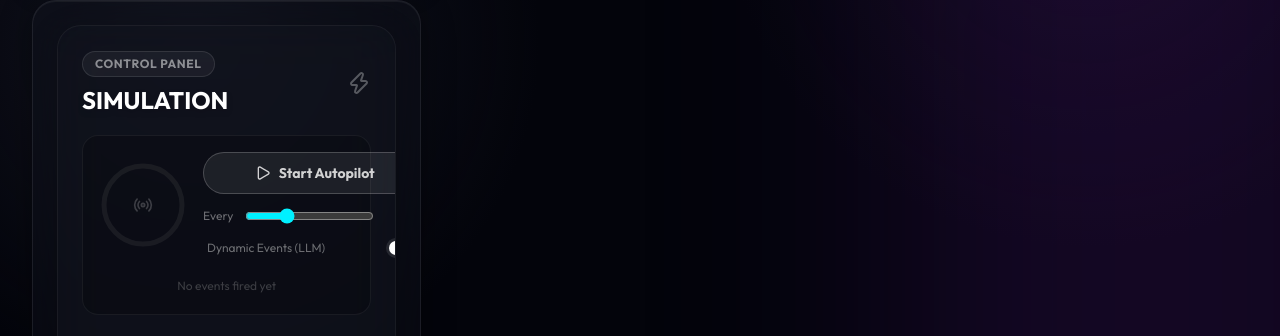
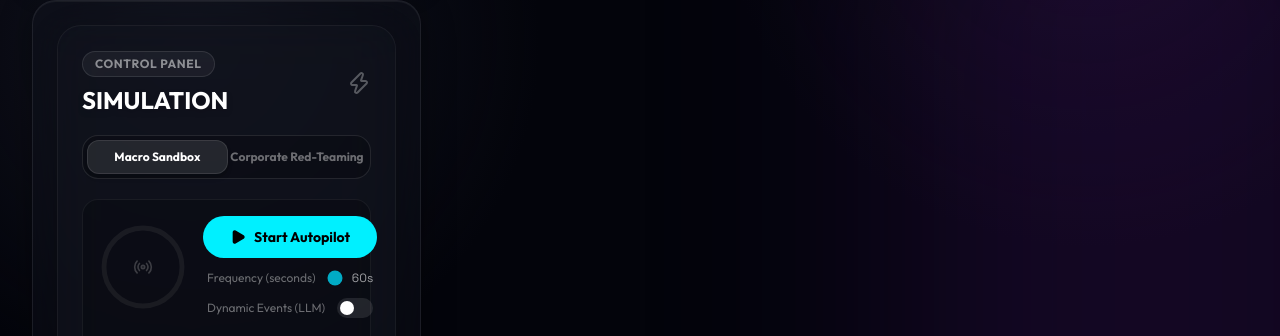
Before and after one commit to ayyushutup/HiveMIND, a React (Vite) app in the folder frontend/: page / in a window 1280 px wide. Shown: the part 2760-3096 px from the top of the page. Built offline with nearby package versions, Linux system fonts and the light colour scheme; no server answers.

Commit message:
feat(frontend): update GodInput and SentimentDashboard components

```diff
--- a/frontend/src/components/GodInput.jsx
+++ b/frontend/src/components/GodInput.jsx
@@ -60,6 +60,7 @@ export default function GodInput({ onInject, messages }) {
   const [seed, setSeed]         = useState('');
   const [loading, setLoading]   = useState(false);
   const [maxRounds, setMaxRounds] = useState(12);
+  const [activeMode, setActiveMode] = useState('macro');
 
   // Autopilot state
   const [autopilot, setAutopilot]           = useState(false);
@@ -80,6 +81,7 @@ export default function GodInput({ onInject, messages }) {
         setInterval_(data.interval ?? 60);
         setLastEvent(data.last_event ?? '');
         setDynamic(data.dynamic ?? false);
+        setActiveMode(data.mode ?? 'macro');
         if (data.running && data.next_fire_at) {
           nextFireAtRef.current = data.next_fire_at * 1000; // convert to ms
           const secs = Math.max(0, Math.round((data.next_fire_at * 1000 - Date.now()) / 1000));
@@ -109,6 +111,12 @@ export default function GodInput({ onInject, messages }) {
       setLastEvent(last.event ?? '');
       setFirePulse(true);
       setTimeout(() => setFirePulse(false), 800);
+    }
+
+    if (last.type === 'system_config') {
+      if (last.config?.mode) {
+        setActiveMode(last.config.mode);
+      }
     }
   }, [messages]);
 
@@ -167,6 +175,19 @@ export default function GodInput({ onInject, messages }) {
     }
   }, [autopilot, interval]);
 
+  const handleModeChange = async (newMode) => {
+    setActiveMode(newMode);
+    try {
+      await fetch('/api/set_mode', {
+        method: 'POST',
+        headers: { 'Content-Type': 'application/json' },
+        body: JSON.stringify({ mode: newMode })
+      });
+    } catch (err) {
+      console.error("Failed to set mode:", err);
+    }
+  };
+
   // ── Manual injection ──────────────────────────────────────────────────────
   const handleSubmit = async (e) => {
     e.preventDefault();
@@ -179,7 +200,20 @@ export default function GodInput({ onInject, messages }) {
         body: JSON.stringify({ max_rounds: maxRounds })
       });
     } catch {}
+
+    if (activeMode === 'red_team') {
+      try {
+        await fetch('/api/inject_strategy', {
+          method: 'POST',
+          headers: { 'Content-Type': 'application/json' },
+          body: JSON.stringify({ strategy: seed })
+        });
+      } catch (err) {
+        console.error("Strategy injection failed:", err);
+      }
+    } else {
       await onInject(seed);
+    }
     setSeed('');
     setLoading(false);
   };
@@ -205,25 +239,48 @@ export default function GodInput({ onInject, messages }) {
         <div>
           <AnimatePresence mode="wait">
             <motion.div
-              key={autopilot ? 'auto' : 'manual'}
+              key={activeMode === 'red_team' ? 'redteam' : (autopilot ? 'auto' : 'manual')}
               initial={{ opacity: 0, y: -4 }}
               animate={{ opacity: 1, y: 0 }}
               exit={{ opacity: 0, y: 4 }}
               className="text-xs font-bold px-3 py-1 rounded-full uppercase tracking-wider mb-2 inline-block border"
-              style={autopilot
+              style={activeMode === 'red_team'
+                ? { backgroundColor: 'rgba(189,0,255,0.1)', color: 'var(--color-brand-purple)', borderColor: 'rgba(189,0,255,0.3)' }
+                : autopilot
                   ? { backgroundColor: 'rgba(0,240,255,0.1)', color: 'var(--color-brand-cyan)', borderColor: 'rgba(0,240,255,0.3)' }
                   : { backgroundColor: 'rgba(255,255,255,0.05)', color: 'rgba(255,255,255,0.5)', borderColor: 'rgba(255,255,255,0.1)' }
               }
             >
-              {autopilot ? '● Autopilot Active' : 'Control Panel'}
+              {activeMode === 'red_team' ? '🛡️ Risk Stress-Testing' : (autopilot ? '● Autopilot Active' : 'Control Panel')}
             </motion.div>
           </AnimatePresence>
-          <h2 className="text-2xl font-bold text-white leading-tight drop-shadow-md">SIMULATION</h2>
+          <h2 className="text-2xl font-bold text-white leading-tight drop-shadow-md">
+            {activeMode === 'red_team' ? 'RED TEAMING' : 'SIMULATION'}
+          </h2>
         </div>
         <Zap className="w-6 h-6 text-white/30" />
       </div>
 
-      {/* ── AUTOPILOT SECTION ── */}
+      {/* Mode Selector */}
+      <div className="flex border border-white/10 rounded-2xl p-1 bg-black/20">
+        <button
+          type="button"
+          onClick={() => handleModeChange("macro")}
+          className={`flex-1 text-center py-2 text-xs font-bold rounded-xl transition-all ${activeMode === "macro" ? "bg-white/10 text-white shadow-md border border-white/10" : "text-white/40 hover:text-white/70"}`}
+        >
+          Macro Sandbox
+        </button>
+        <button
+          type="button"
+          onClick={() => handleModeChange("red_team")}
+          className={`flex-1 text-center py-2 text-xs font-bold rounded-xl transition-all ${activeMode === "red_team" ? "bg-[var(--color-brand-purple)]/20 text-white shadow-md border border-[var(--color-brand-purple)]/30" : "text-white/40 hover:text-white/70"}`}
+        >
+          Corporate Red-Teaming
+        </button>
+      </div>
+
+      {activeMode === 'macro' ? (
+        /* ── AUTOPILOT SECTION ── */
         <div
           className="rounded-2xl border p-4 flex flex-col gap-4"
           style={{
@@ -233,50 +290,42 @@ export default function GodInput({ onInject, messages }) {
         >
           {/* Top row: ring + controls */}
           <div className="flex items-center gap-4">
-          {/* Countdown ring */}
             <CountdownRing
               secondsRemaining={secondsLeft}
               interval={interval}
               isRunning={autopilot}
             />
 
-          {/* Right side: play/pause + interval */}
             <div className="flex-1 flex flex-col gap-3">
-            {/* Play/Pause button */}
               <motion.button
                 type="button"
                 onClick={toggleAutopilot}
                 whileTap={{ scale: 0.95 }}
                 className="flex items-center justify-center gap-2 font-bold py-2.5 px-5 rounded-full border transition-all text-sm"
                 style={autopilot
-                ? { backgroundColor: 'rgba(0,240,255,0.15)', borderColor: 'rgba(0,240,255,0.4)', color: 'var(--color-brand-cyan)', boxShadow: '0 0 20px rgba(0,240,255,0.3)' }
-                : { backgroundColor: 'rgba(255,255,255,0.08)', borderColor: 'rgba(255,255,255,0.2)', color: 'rgba(255,255,255,0.8)' }
+                  ? { backgroundColor: 'transparent', color: '#ff0055', borderColor: '#ff005544' }
+                  : { backgroundColor: 'var(--color-brand-cyan)', color: 'black', borderColor: 'transparent' }
                 }
               >
-              {autopilot
-                ? <><Pause className="w-4 h-4" /> Pause Autopilot</>
-                : <><Play className="w-4 h-4" /> Start Autopilot</>
-              }
+                {autopilot ? (
+                  <><Pause className="w-4 h-4 fill-current" />Pause Autopilot</>
+                ) : (
+                  <><Play className="w-4 h-4 fill-current" />Start Autopilot</>
+                )}
               </motion.button>
 
-            {/* Interval slider */}
-            <div className="flex flex-col gap-3">
-              <div className="flex items-center gap-3">
-                <span className="text-white/40 text-xs whitespace-nowrap">Every</span>
+              <div className="flex items-center justify-between gap-3 px-1">
+                <span className="text-white/40 text-xs whitespace-nowrap">Frequency (seconds)</span>
                 <input
-                  type="range"
-                  min={10} max={180} step={5}
+                  type="range" min="10" max="300" step="10"
                   value={interval}
-                  onChange={e => setInterval_(Number(e.target.value))}
-                  onPointerUp={e => handleIntervalChange(Number(e.target.value))}
-                  className="flex-1 accent-[var(--color-brand-cyan)]"
+                  disabled={autopilot}
+                  onChange={e => handleIntervalChange(Number(e.target.value))}
+                  className="w-full accent-cyan-400 opacity-80 disabled:opacity-30"
                 />
-                <span className="font-mono font-bold text-sm w-10 text-right text-[var(--color-brand-cyan)]">
-                  {interval}s
-                </span>
+                <span className="font-mono text-xs text-white/60 w-8 text-right">{interval}s</span>
               </div>
 
-              {/* Dynamic mode toggle */}
               <div className="flex items-center justify-between gap-3 px-1">
                 <span className="text-white/40 text-xs whitespace-nowrap">Dynamic Events (LLM)</span>
                 <button
@@ -289,9 +338,7 @@ export default function GodInput({ onInject, messages }) {
               </div>
             </div>
           </div>
-        </div>
 
-        {/* Last event pill */}
           <AnimatePresence mode="wait">
             {lastEvent ? (
               <motion.div
@@ -320,11 +367,22 @@ export default function GodInput({ onInject, messages }) {
             )}
           </AnimatePresence>
         </div>
+      ) : (
+        /* ── RED-TEAMING EXPLANATION ── */
+        <div className="rounded-2xl border border-[var(--color-brand-purple)]/20 p-4 bg-purple-950/10 flex flex-col gap-2">
+          <h3 className="text-xs font-bold uppercase tracking-widest text-[var(--color-brand-purple)]">🛡️ AI Red-Teaming Mode</h3>
+          <p className="text-xs text-white/60 leading-relaxed">
+            Submit a strategy, product idea, or corporate change. The corporate stakeholders (CFO, Legal Officer, Risk CISO, Competitor, Advocate) will debate to identify risks and potential points of failure.
+          </p>
+        </div>
+      )}
 
       {/* Divider */}
       <div className="flex items-center gap-3">
         <div className="flex-1 h-px bg-white/10" />
-        <span className="text-white/25 text-xs uppercase tracking-widest">or inject manually</span>
+        <span className="text-white/25 text-xs uppercase tracking-widest">
+          {activeMode === 'red_team' ? 'submit strategy proposal' : 'or inject manually'}
+        </span>
         <div className="flex-1 h-px bg-white/10" />
       </div>
 
@@ -350,7 +408,9 @@ export default function GodInput({ onInject, messages }) {
         <textarea
           value={seed}
           onChange={e => setSeed(e.target.value)}
-          placeholder="Inject world event (e.g. The Fed hikes rates by 75bps...)"
+          placeholder={activeMode === 'red_team'
+            ? "e.g. We plan to migrate all corporate codebases to a new hosting provider to cut infrastructure costs by 30%..."
+            : "Inject world event (e.g. The Fed hikes rates by 75bps...)"}
           className="w-full bg-black/40 border border-white/10 text-white placeholder-white/25 focus:outline-none focus:border-[var(--color-brand-purple)]/50 focus:bg-black/60 focus:ring-1 focus:ring-[var(--color-brand-purple)]/30 transition-all resize-none h-24 rounded-2xl p-4 text-sm font-medium shadow-inner"
         />
 
@@ -361,7 +421,7 @@ export default function GodInput({ onInject, messages }) {
           whileTap={{ scale: 0.98 }}
           className="bg-gradient-to-r from-[var(--color-brand-cyan)]/20 to-[var(--color-brand-purple)]/20 hover:from-[var(--color-brand-cyan)]/30 hover:to-[var(--color-brand-purple)]/30 border border-white/10 text-white font-bold py-3 px-6 rounded-full flex items-center justify-center transition-all shadow-[0_0_15px_rgba(255,255,255,0.05)] hover:shadow-[0_0_25px_var(--color-brand-purple)] disabled:opacity-40 disabled:pointer-events-none backdrop-blur-md text-sm group"
         >
-          {loading ? 'Initializing...' : 'Run Simulation'}
+          {loading ? 'Initializing...' : (activeMode === 'red_team' ? 'Execute Red-Teaming' : 'Run Simulation')}
           <Send className="w-4 h-4 ml-2" />
         </motion.button>
       </form>
```
Also changed, not shown: frontend/src/components/SentimentDashboard.jsx (+17 -1 lines). Lines whose indentation alone changed are shown as unchanged.
